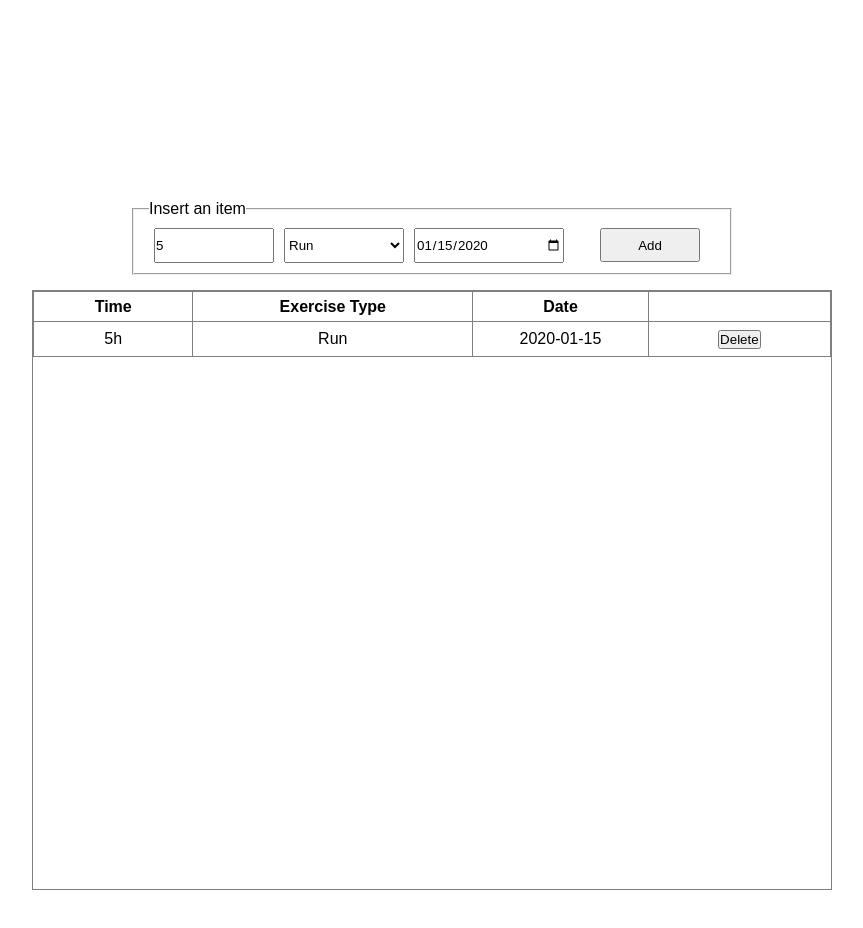
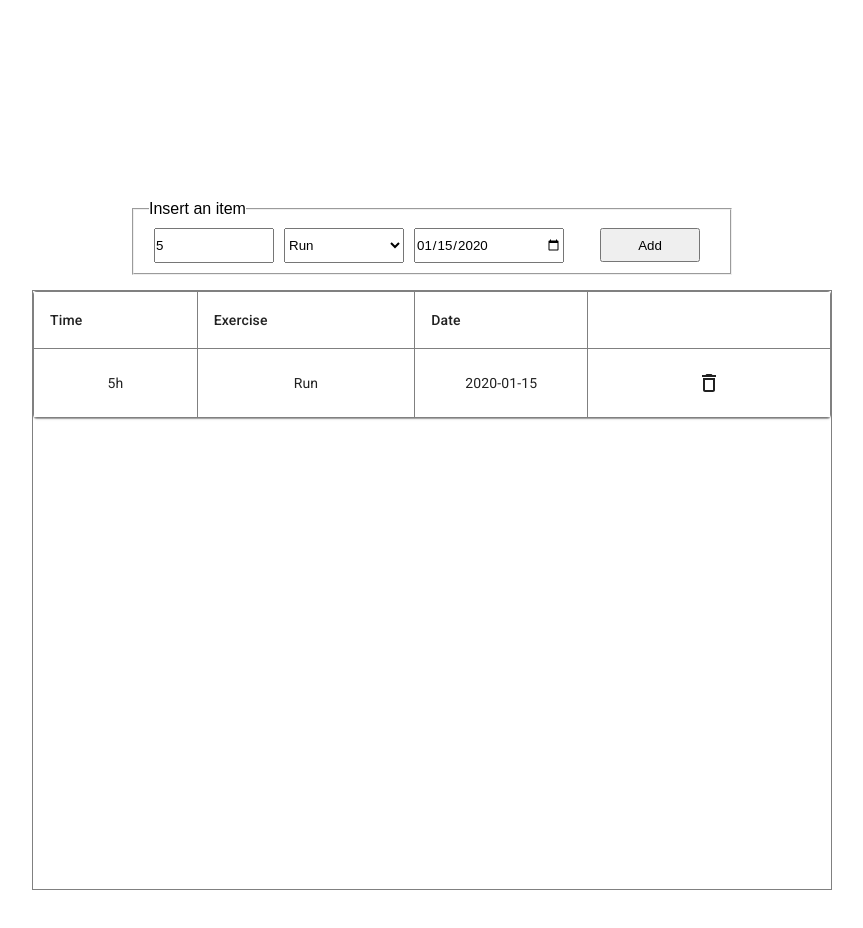
Before and after one commit to MarcosCastelo/workout-log, a React (Create React App) app: page / in a window 1280 px wide. Both pictures are taken after typing "5", "2020-01-15" into the empty fields and a click on the button "Add". Shown: the top 928 px of the page, without its empty margins (208-1071 px from the left). Built offline with nearby package versions, Linux system fonts and the light colour scheme.

Commit message:
Changing pure html to material ui components

```diff
--- a/public/index.html
+++ b/public/index.html
@@ -9,6 +9,9 @@
       content="Web site created using create-react-app"
     />
     <title>Workout Log</title>
+
+    <link rel="stylesheet" href="https://fonts.googleapis.com/css?family=Roboto:300,400,500,700&display=swap" />
+    <link rel="stylesheet" href="https://fonts.googleapis.com/icon?family=Material+Icons" />
   </head>
   <body>
     <noscript>You need to enable JavaScript to run this app.</noscript>
--- a/src/components/ExerciseList/index.js
+++ b/src/components/ExerciseList/index.js
@@ -1,43 +1,69 @@
 import React, { Component } from 'react';
+import Table from '@material-ui/core/Table';
+import TableBody from '@material-ui/core/TableBody';
+import TableCell from '@material-ui/core/TableCell';
+import TableContainer from '@material-ui/core/TableContainer';
+import TableHead from '@material-ui/core/TableHead';
+import TableRow from '@material-ui/core/TableRow';
+import Paper from '@material-ui/core/Paper';
+import Button from '@material-ui/core/Button';
+import DeleteOutlineIcon from '@material-ui/icons/DeleteOutline';
 
 import { Board } from './styles';
 
 class ExerciseList extends Component {
   constructor(props) {
     super(props);
+    this.state = {
+      rows: []
+    }
 
-    this.renderSingleItem = this.renderSingleItem.bind(this);
+    this.columns = [
+      {
+        field: 'time',
+        headerName: 'Time',
+        width: 130,
+        valueGetter: (params) => `${params.getValue('time')}h`
+      },
+      { field: 'exercise', headerName: 'Exercise', width: 130 },
+      { field: 'date', headerName: 'Date', width: 130 },
+    ];
+    this.getRows = this.getRows.bind(this);
+  }
+
+  getRows() {
+    return this.props.entries;
   }
 
 
-
-  renderSingleItem(item) {
-    return (
-      <tr key={item.key}>
-        <td>{item.time}h</td>
-        <td>{item.exercise}</td>
-        <td>{item.date}</td>
-        <td><button onClick={() => this.props.deleteItem(item.key)}>Delete</button></td>
-      </tr>
-    )
+  componentDidCatch() {
+    this.setState(this.props.entries);
+    console.log(this.state)
   }
 
   render() {
-    var exerciseEntries = this.props.entries;
-    console.log(exerciseEntries);
-    var listExercises = exerciseEntries.map(this.renderSingleItem);
-
     return (
       <Board>
-        <table>
-          <tr>
-            <th>Time</th>
-            <th>Exercise Type</th>
-            <th>Date</th>
-            <th></th>
-          </tr>
-          {listExercises}
-        </table>
+        <TableContainer component={Paper}>
+          <Table>
+            <TableHead>
+              <TableCell sortDirection="asc">Time</TableCell>
+              <TableCell>Exercise</TableCell>
+              <TableCell>Date</TableCell>
+              <TableCell></TableCell>
+            </TableHead>
+            <TableBody>
+              {this.props.entries.map((row) => (
+                <TableRow key={row.id}>
+                  <TableCell> {row.time}h</TableCell>
+                  <TableCell>{row.exercise}</TableCell>
+                  <TableCell>{row.date}</TableCell>
+                  <TableCell><Button onClick={() => this.props.deleteItem(row.id)}><DeleteOutlineIcon /></Button></TableCell>
+                </TableRow>
+              ))}
+            </TableBody>
+          </Table>
+        </TableContainer>
       </Board>
     );
   }
```
